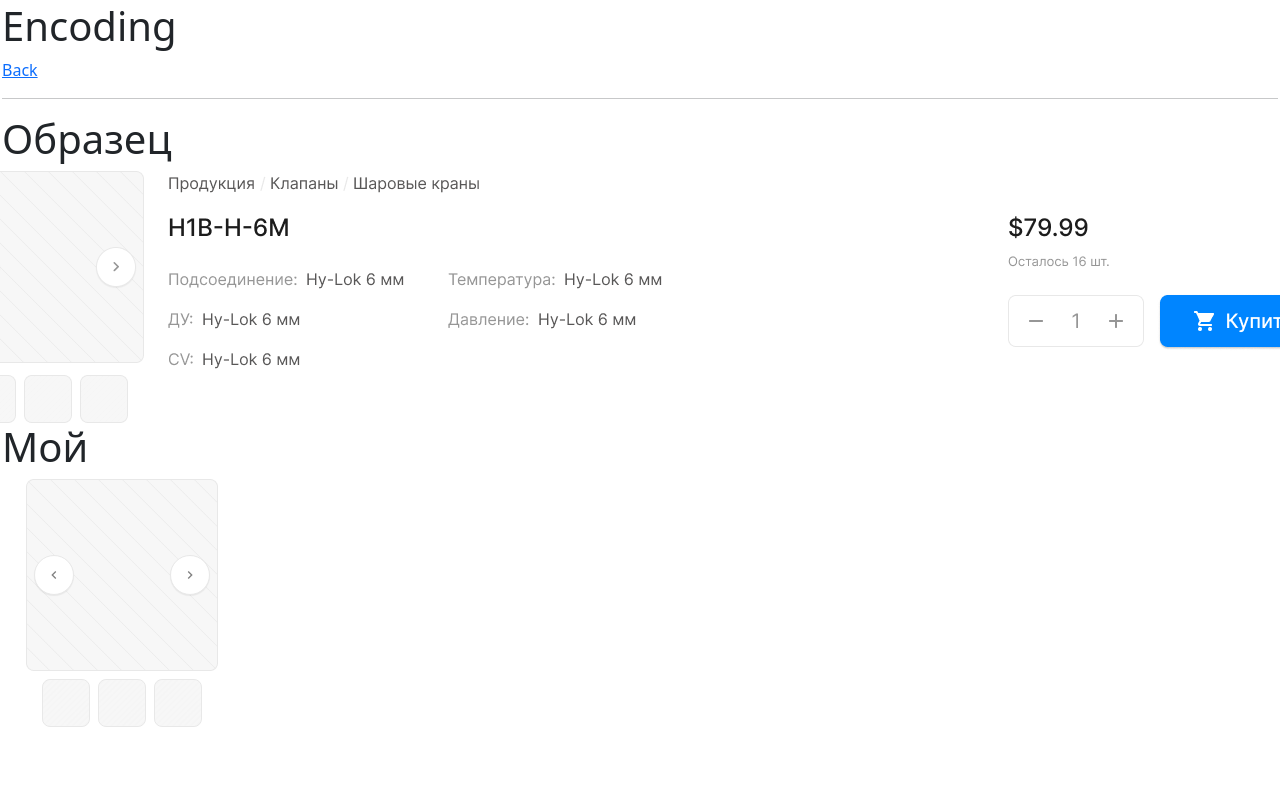
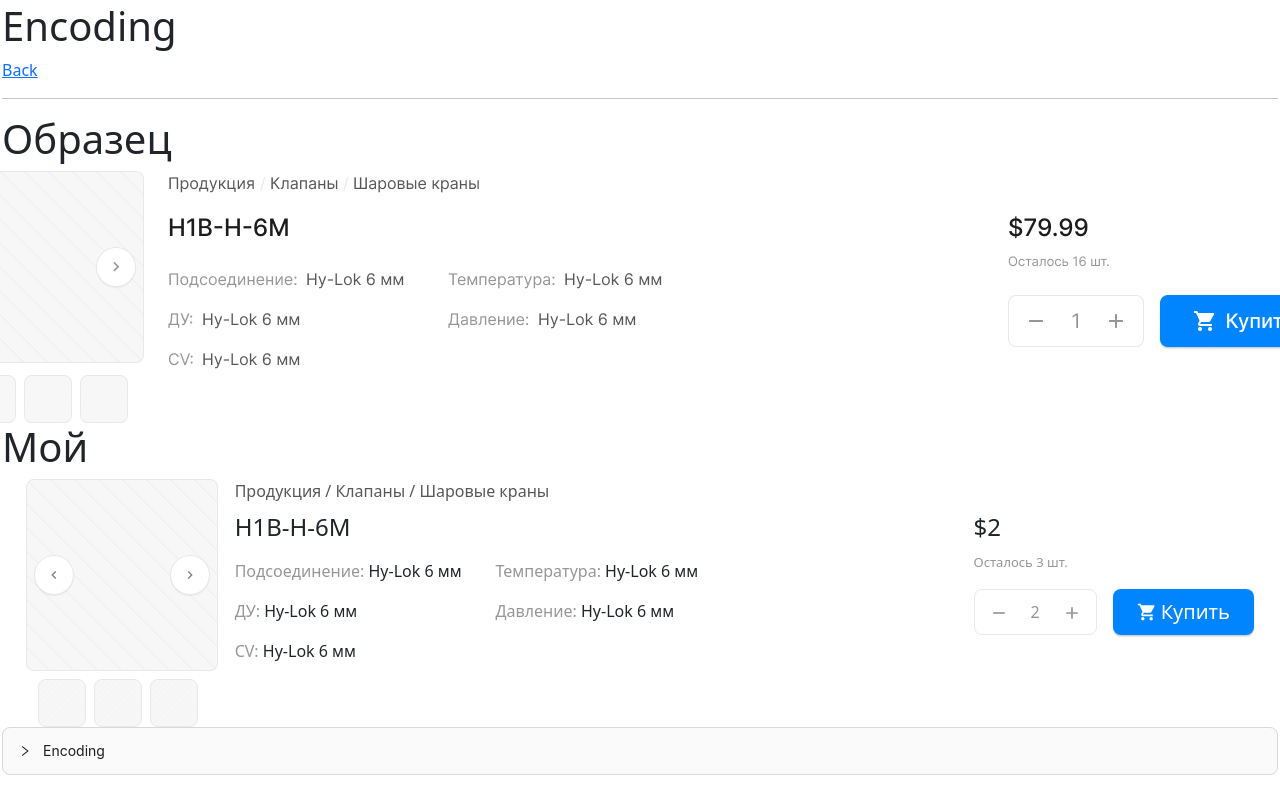
Before and after one commit to picus23/any-web-components, a Next.js app: page /encoding in a window 1280 px wide. Shown: the top 800 px of the page. Built offline with nearby package versions, Linux system fonts and the light colour scheme.

Commit message:
add part of encoding

```diff
--- a/components/breadСrumbs/BreadCrumbs.tsx
+++ b/components/breadСrumbs/BreadCrumbs.tsx
@@ -1,5 +1,5 @@
 import { FC } from "react";
-import {IBreadСrumbs} from './interface'
+import { IBreadСrumbs } from './interface'
 import Link from "next/link";
 
 
@@ -8,14 +8,13 @@ interface BreadCrumbsProps {
     route?: (url: string) => string
 }
 
-const BreadCrumbs: FC<BreadCrumbsProps> = ({ list, route}) => {
+const BreadCrumbs: FC<BreadCrumbsProps> = ({ list, route }) => {
     return <>
         {
-
-            list.map(({title, id, url}, index) => {
+            list.map(({ title, id, url }, index) => {
                 return <span key={id}>
                     {index != 0 ? ' / ' : ''}
-                    <Link href={route ? route(url) : url}>{title}</Link>
+                    <Link className="text-decoration-none" style={{color:'#585757'}} href={route ? route(url) : url}>{title}</Link>
                 </span>
             })
         }
--- /dev/null
+++ b/components/buttons/ButtonBuy.tsx
@@ -0,0 +1,21 @@
+import { FC, ReactNode } from "react";
+
+interface ButtonBuyProps {
+    counter?: number,
+    icon: ReactNode,
+    children: ReactNode,
+    btn_style: string,
+    onClick?: () => void,
+}
+
+function ButtonBuy(props: ButtonBuyProps) {
+    return <button className={'d-flex justify-content-center align-items-center gap-1 px-4 py-2 btn_shop_' + props.btn_style} onClick={props.onClick}>
+        {props.icon}
+        <span>{props.children}</span>
+    </button>
+}
+
+export default ButtonBuy;
+
+
+// {`${btn_style ? 'my-btn-' + btn_style : 'btn-primary'}`}
--- /dev/null
+++ b/components/buttons/ButtonGrayAddRemove.tsx
@@ -0,0 +1,27 @@
+import { FC, ReactNode } from "react";
+import { MdRemove } from "react-icons/md";
+import { MdAdd } from "react-icons/md";
+
+interface ButtonGrayAddRemoveProps {
+    counter: number,
+    onClickRemove: () => void,
+    onClickAdd: () => void,
+}
+
+
+function ButtonGrayAddRemove(props: ButtonGrayAddRemoveProps) {
+    return <div className='d-flex justify-content-between align-items-center gap-3 px-2 py-2 bg-white'
+        style={{ borderRadius: '8px', border: '1px solid #E8E8E8' }}>
+
+        <button onClick={props.onClickRemove} style={{ border: 'none', background: 'none' }}><MdRemove size={20} fill={'#969696'} /></button>
+
+        <span style={{ color: '#969696' }} className=''>{props.counter ?? 0}</span>
+
+        <button onClick={props.onClickAdd} style={{ border: 'none', background: 'none' }}><MdAdd size={20} fill={'#969696'} /></button>
+    </div>
+}
+
+export default ButtonGrayAddRemove;
+
+
+// {`${btn_style ? 'my-btn-' + btn_style : 'btn-primary'}`}
--- /dev/null
+++ b/components/encoding/EncodingBlockButtons.tsx
@@ -0,0 +1,37 @@
+import { ReactNode, FC } from 'react'
+import ButtonGrayAddRemove from '../buttons/ButtonGrayAddRemove';
+import ButtonBuy from '../buttons/ButtonBuy';
+import { MdShoppingCart } from 'react-icons/md';
+
+interface encoding {
+    key: string,
+    title: string,
+}
+
+interface EncodingBlockButtonsProps {
+    price: number,
+    amount: number,
+    onClickRemove: () => void,
+    onClickAdd: () => void,
+    onClickBuy: () => void,
+}
+
+const EncodingBlockButtons: FC<EncodingBlockButtonsProps> = ({ price, amount, onClickRemove, onClickAdd, onClickBuy }) => {
+    return <>
+        <div className="col d-flex justify-content-end">
+            <div className='d-flex flex-column justify-content-center h-75'>
+                <strong style={{ fontWeight: '500', fontSize: '24px' }}>${price ?? 0}</strong>
+                <span className='mt-2 mb-3' style={{ fontWeight: '400', fontSize: '13px', color: '#969696' }}>Осталось {amount ?? 0} шт.</span>
+                <div className='d-flex gap-3'>
+                    <ButtonGrayAddRemove counter={2} onClickRemove={onClickRemove} onClickAdd={onClickAdd}></ButtonGrayAddRemove>
+                    <ButtonBuy onClick={onClickBuy} icon={<MdShoppingCart size={20} fill={'#fff'} />} btn_style='blue'>Купить</ButtonBuy>
+                </div>
+            </div>
+
+
+
+        </div>
+    </>;
+}
+
+export default EncodingBlockButtons;
--- a/components/encoding/EncodingBlockText.tsx
+++ b/components/encoding/EncodingBlockText.tsx
@@ -2,24 +2,39 @@ import { ReactNode, FC } from 'react'
 import ButtonGrayChevron from '../buttons/ButtonGrayChevron';
 import { MdChevronLeft, MdChevronRight } from 'react-icons/md';
 import BreadCrumbs from '../breadСrumbs/BreadCrumbs';
+import { IBreadСrumbs } from '../breadСrumbs/interface'
+
+interface encoding {
+    key: string,
+    title: string,
+}
 
 interface EncodingBlockTextProps {
     children?: ReactNode,
-    list_picture: string[],
-    prop_encodings: string[],
+    prop_encodings: encoding[],
+    list: IBreadСrumbs[],
 }
 
-const EncodingBlockText: FC<EncodingBlockTextProps> = ({ children, list_picture, prop_encodings }) => {
+const EncodingBlockText: FC<EncodingBlockTextProps> = ({ prop_encodings, list }) => {
     return <>
-        <div className="d-flex flex-column">
-            <BreadCrumbs></BreadCrumbs>
-            <strong>H1B-H-6M</strong>
-            {
-                prop_encodings.map(key,valueqwe)
-            }
-            <div >
+        <div className="col-5 align-items-start">
+            <div className='d-flex flex-column'>
+                <div style={{ color: '#585757', fontSize: '16px', fontWeight: '400' }}>
+                    <BreadCrumbs list={list}></BreadCrumbs>
+                </div>
+
+                <strong className='mb-3 mt-2' style={{ fontWeight: '500', fontSize: '24px', lineHeight: '32px' }}>H1B-H-6M</strong>
+
+                <div className='row gy-3'>
+                    {
+                        prop_encodings.map(el => {
+                            return <div className='col-6' style={{ fontSize: '16px', fontWeight: '400' }}><span style={{ color: '#969696' }}>{el.key}</span><span>{el.title}</span></div>
+                        })
+                    }
+                </div>
 
             </div>
+
         </div>
     </>;
 }
--- a/components/encoding/EncodingPicture.tsx
+++ b/components/encoding/EncodingPicture.tsx
@@ -4,17 +4,19 @@ import { MdChevronLeft, MdChevronRight } from 'react-icons/md';
 
 interface EncodingPictureProps {
     list_picture: string[],
+    onClickLeft?: () => void,
+    onClickRight?: () => void,
 }
 
-const EncodingPicture: FC<EncodingPictureProps> = ({list_picture }) => {
+const EncodingPicture: FC<EncodingPictureProps> = ({ list_picture, onClickLeft, onClickRight }) => {
     return <>
-        <div className="d-flex flex-column">
+        <div className="col-2">
             <div className='d-flex justify-content-between align-items-center px-2' style={{ height: "192px", width: "192px", background: "url(/kit/big_pic_encoding.png)" }}>
                 <div>
-                    <ButtonGrayChevron icon={<MdChevronLeft fill="gray" />}></ButtonGrayChevron>
+                    <ButtonGrayChevron onClick={onClickLeft} icon={<MdChevronLeft fill="gray" />}></ButtonGrayChevron>
                 </div>
                 <div>
-                    <ButtonGrayChevron icon={<MdChevronRight fill="gray" />}></ButtonGrayChevron>
+                    <ButtonGrayChevron onClick={onClickRight} icon={<MdChevronRight fill="gray" />}></ButtonGrayChevron>
                 </div>
             </div>
             <div className='d-flex justify-content-center gap-2 mt-2'>
--- a/components/encoding/EncodingWrapper.tsx
+++ b/components/encoding/EncodingWrapper.tsx
@@ -6,7 +6,7 @@ interface EncodingWrapperProps {
 
 const EncodingWrapper: FC<EncodingWrapperProps> = ({ children }) => {
     return <>
-        <div className="d-flex px-4">
+        <div className="row px-4">
             {children}
         </div>
     </>;
--- a/pages/encoding/index.tsx
+++ b/pages/encoding/index.tsx
@@ -5,11 +5,54 @@ import Link from "next/link";
 import reference from "./ref.png";
 import EncodingWrapper from "@/components/encoding/EncodingWrapper";
 import EncodingPicture from "@/components/encoding/EncodingPicture";
+import EncodingBlockText from "@/components/encoding/EncodingBlockText";
+import EncodingBlockButtons from "@/components/encoding/EncodingBlockButtons";
+import CollapseAntd from "@/components/collapse/CollapseAntd";
 
 
 
 
 const array_picture = ["/kit/small_pic_encoding.svg", "/kit/small_pic_encoding.svg", "/kit/small_pic_encoding.svg"];
+const prop_encodings = [
+    {
+        'key': 'Подсоединение: ',
+        'title': 'Hy-Lok 6 мм'
+    },
+    {
+        'key': 'Температура: ',
+        'title': 'Hy-Lok 6 мм'
+    },
+    {
+        'key': 'ДУ: ',
+        'title': 'Hy-Lok 6 мм'
+    },
+    {
+        'key': 'Давление: ',
+        'title': 'Hy-Lok 6 мм'
+    },
+    {
+        'key': 'СV: ',
+        'title': 'Hy-Lok 6 мм'
+    },
+];
+const list = [
+    {
+        'id': 1,
+        'title': 'Продукция',
+        'url': 'Продукция',
+    },
+    {
+        'id': 1,
+        'title': 'Клапаны',
+        'url': 'Клапаны',
+    },
+    {
+        'id': 1,
+        'title': 'Шаровые краны',
+        'url': 'Шаровые краны',
+    },
+];
+
 export default function () {
 
     return <>
@@ -25,13 +68,40 @@ export default function () {
         </div>
         <h1>Мой</h1>
         <div className="container-xxl d-flex p-0" style={{ outline: '1px solid #000;background:#eee' }}>
-            {/* <div className="container-xxl d-flex justify-content-center p-0" style={{ outline: '1px solid #000;background:#eee' }}> */}
+
             <EncodingWrapper>
-                <EncodingPicture list_picture={array_picture}></EncodingPicture>
+                <EncodingPicture
+                    onClickLeft={() => alert('Click')}
+                    onClickRight={() => alert('Click')}
+                    list_picture={array_picture}>
+                </EncodingPicture>
+
+                <EncodingBlockText prop_encodings={prop_encodings} list={list}></EncodingBlockText>
+                <EncodingBlockButtons
+                    price={2}
+                    amount={3}
+                    onClickBuy={() => alert('Click')}
+                    onClickRemove={() => alert('Click')}
+                    onClickAdd={() => alert('Click')}>
 
 
+                </EncodingBlockButtons>
             </EncodingWrapper>
+
         </div>
+
+        <CollapseAntd title={'Encoding'} text={`
+            <EncodingWrapper>
+                <EncodingPicture
+                    onClickLeft={() => alert('Click')}
+                    onClickRight={() => alert('Click')}
+                    list_picture={array_picture}>
+                </EncodingPicture>
+
+                <EncodingBlockText prop_encodings={prop_encodings} list={list}></EncodingBlockText>
+                <EncodingBlockButtons price={2} amount={3}></EncodingBlockButtons>
+            </EncodingWrapper>
+         `}></CollapseAntd>
 
     </>
 
--- a/pages/index.tsx
+++ b/pages/index.tsx
@@ -12,6 +12,8 @@ export default function Index() {
 
 
 
+    <Link href="/buttons">Кнопочки</Link>
+    <br />
     <CartComponent link="/navbar" title="навигатор" description="" />
     <CartComponent link="/search" title="Подсказки для поиска" description="Комплекс компонентов специально разработаных для упрощения отображений подсказок поиска" />
     <CartComponent link="/footer" title="Footer" description="Комплекс компонентов специально разработаных для упрощения отображений" />
@@ -30,8 +32,6 @@ export default function Index() {
     {/* <Link href="/cartItem">Карта товара</Link> */}
     {/* <Link href="/tableRow">TableRow</Link> */}
     <br />
-    <Link href="/buttons">Кнопочки</Link>
-    <br />
     <Link href="/tableCell">Ячейки таблицы</Link>
     <br />
     <Link href="/catalogMenu">Каталог Меню</Link>
--- a/styles/button/_button.scss
+++ b/styles/button/_button.scss
@@ -165,6 +165,7 @@
   font-size: 16px;
   font-weight: 500;
 }
+
 .my-btn-go-to {
   display: flex;
   align-items: center;
@@ -194,3 +195,23 @@
   right: 0; */
   height: 100%;
 }
+
+.btn_shop_gray {
+  background: #FFFFFF;
+  border: 1px solid #E8E8E8;
+  box-shadow: 0px 1px 1px rgba(0, 0, 0, 0.06);
+  border-radius: 8px;
+  font-weight: 500;
+  font-size: 20px;
+  color: #1C1C1C;
+}
+
+.btn_shop_blue {
+  background: #0085FF;
+  border: none;
+  box-shadow: 0px 1px 3px rgba(0, 0, 0, 0.1), 0px 2px 1px rgba(0, 0, 0, 0.06), 0px 1px 1px rgba(0, 0, 0, 0.08);
+  border-radius: 8px;
+  font-weight: 500;
+  font-size: 20px;
+  color: #FFFFFF;
+}
```
Also changed, not shown: pages/buttons/index.tsx (+37 -2 lines), styles/style.css, 1 other file (tests, documents, lock files or other folders).
